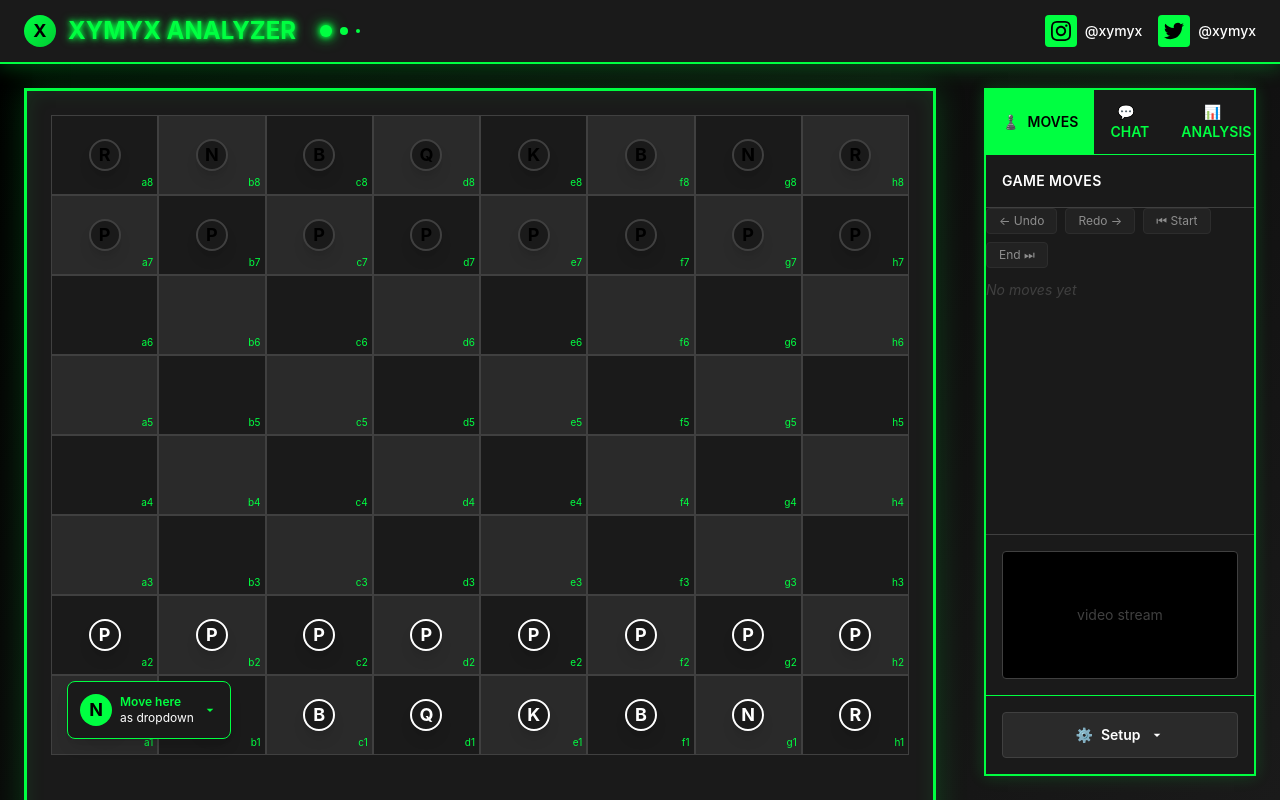
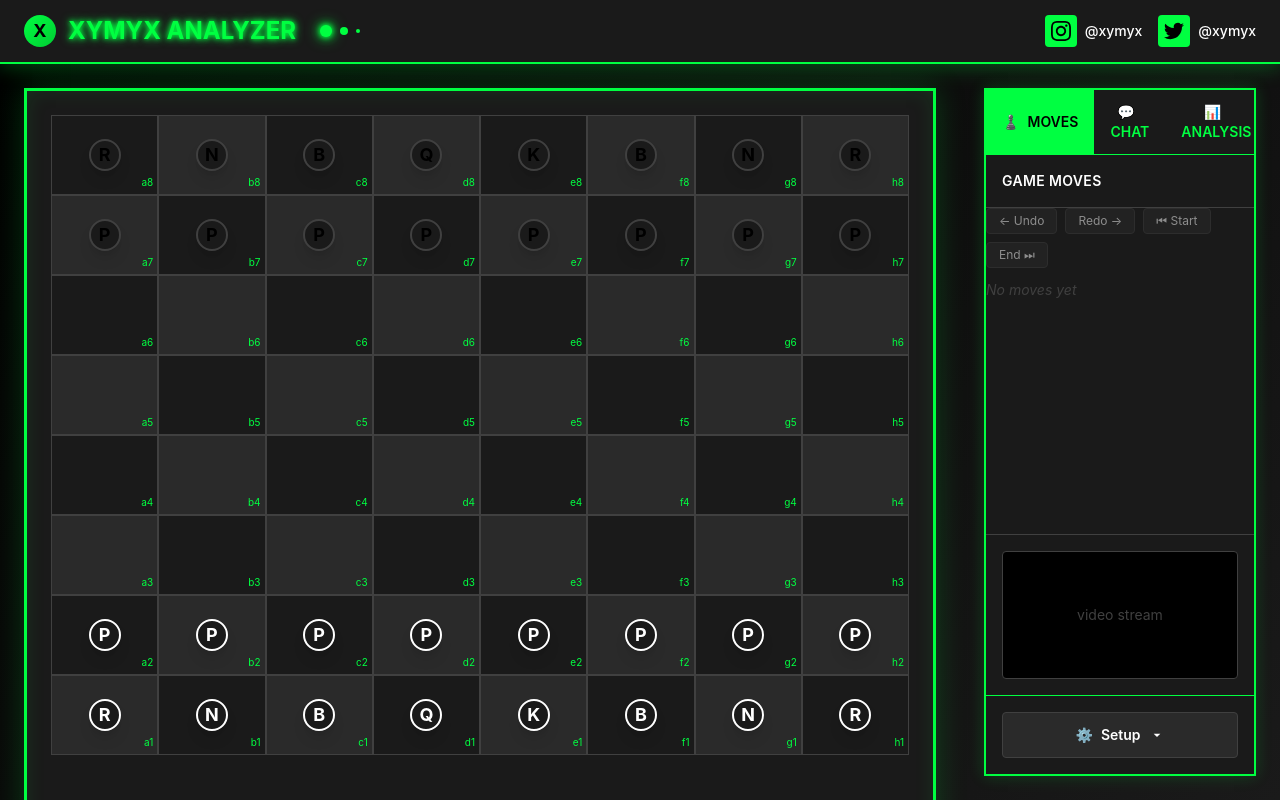
Before and after one commit to wolfcito/xymyx-analysis, a Next.js app: page / in a window 1280 px wide. Built offline with nearby package versions, Linux system fonts and the light colour scheme.

Commit message:
refactor: remove unused move dropdown component from Board to streamline layout

```diff
--- a/src/components/Board.tsx
+++ b/src/components/Board.tsx
@@ -138,26 +138,6 @@ const Board: React.FC = () => {
       >
         {displayRanks.map((_, rIdx) => displayFiles.map((_, fIdx) => renderSquare(fIdx, rIdx)))}
       </div>
-
-      {/* Move Dropdown */}
-      <div className="absolute bottom-2 left-2 lg:bottom-4 lg:left-4 bg-[var(--dark-gray)] border border-[var(--neon-green)] rounded-lg p-2 lg:p-3 shadow-lg">
-        <div className="flex items-center space-x-2">
-          <div className="w-6 h-6 lg:w-8 lg:h-8 rounded-full bg-[var(--neon-green)] flex items-center justify-center">
-            <span className="text-black font-bold text-sm lg:text-lg">N</span>
-          </div>
-          <div className="flex flex-col">
-            <span className="text-[var(--neon-green)] text-xs font-semibold">Move here</span>
-            <span className="text-white text-xs">as dropdown</span>
-          </div>
-          <svg
-            className="w-3 h-3 lg:w-4 lg:h-4 text-[var(--neon-green)]"
-            fill="currentColor"
-            viewBox="0 0 24 24"
-          >
-            <path d="M7 10l5 5 5-5z" />
-          </svg>
-        </div>
-      </div>
     </div>
   );
 };
```
